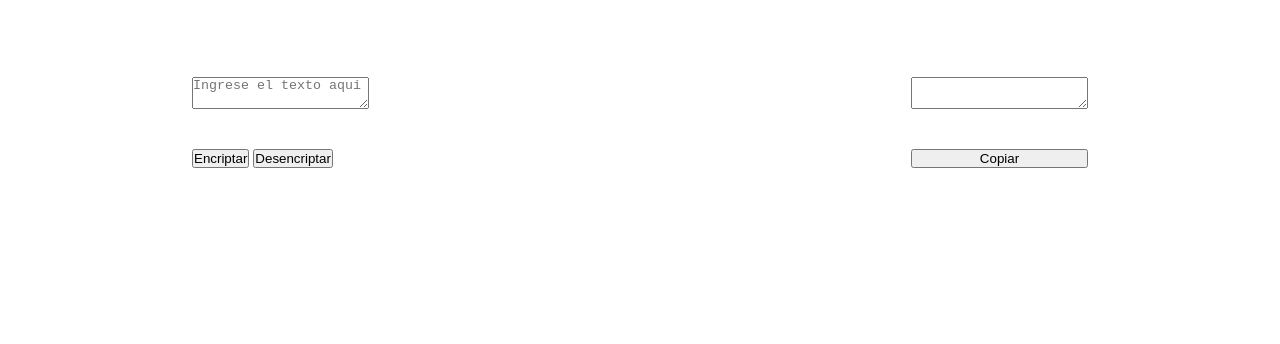
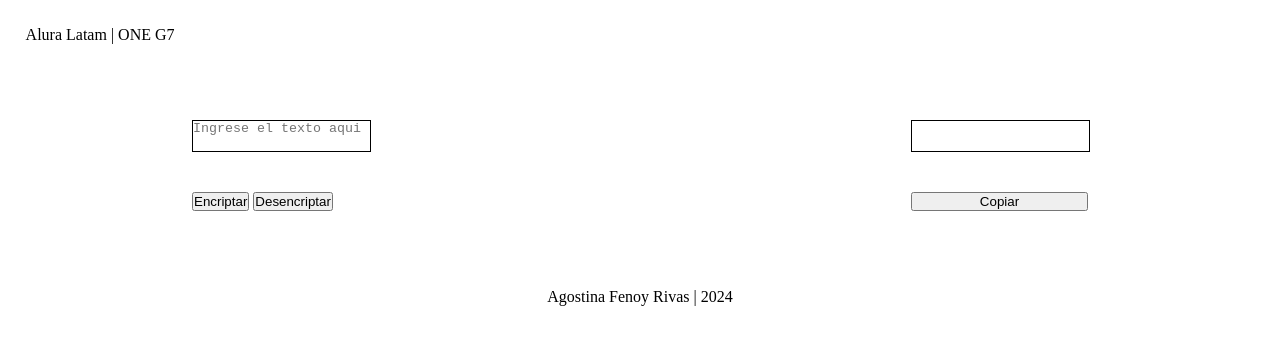
Before and after one commit to afenoyrivas/encriptador-de-texto, a plain HTML site: page index.html in a window 1280 px wide. Drawn offline with Linux system fonts and the light colour scheme.

Commit message:
Update index.html
-Class and Id added to some tags.
-onclick action added to "Encriptar" and "Desencriptar" buttons.
-script tag added.

```diff
--- a/index.html
+++ b/index.html
@@ -7,24 +7,33 @@
     <link rel="stylesheet" href="style.css">
 </head>
 <body>
-    <header></header>
+    <header class="header">
+        <p>
+            Alura Latam | ONE G7
+        </p>
+    </header>
     <main class="encoding">
         <section class="encoding__input">
-            <textarea placeholder="Ingrese el texto aqui"></textarea>
+            <textarea class="text-area" id="encoding__input__text" placeholder="Ingrese el texto aqui"></textarea>
             <span class="encoding__input__error">
                 <img src="assets/warning-sign.png" alt="">
                 Solo letras minúsculas y sin acentos
             </span>
             <div class="encoding__input__buttons">
-                <button>Encriptar</button>
-                <button>Desencriptar</button>
+                <button onclick="code()">Encriptar</button>
+                <button onclick="decode()">Desencriptar</button>
             </div>
         </section>
         <section class="encoding__output">
-            <textarea readonly></textarea>
+            <textarea class="text-area" id="encoding__output__text" readonly></textarea>
             <button>Copiar</button>
         </section>
     </main>
-    <footer></footer>
+    <footer class="footer">
+        <p>
+            Agostina Fenoy Rivas | 2024
+        </p>
+    </footer>
+    <script src="app.js"></script>
 </body>
 </html>
```
